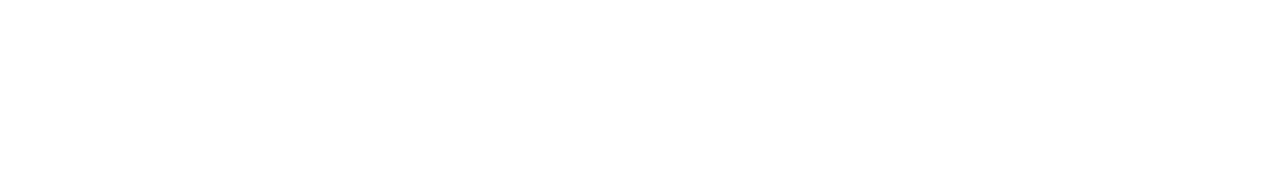
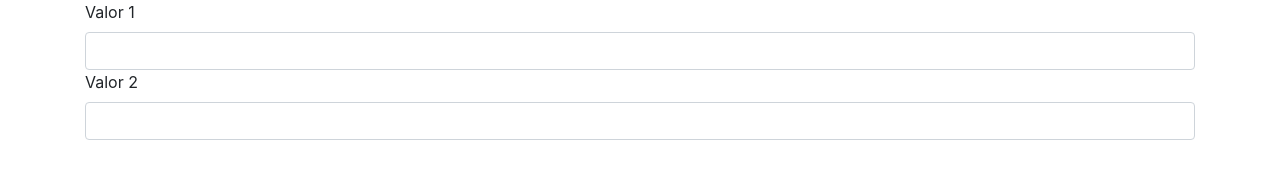
Before and after one commit to Alexandre023/app-1, a website: page www/index.html in a window 1280 px wide. Drawn offline with Linux system fonts and the light colour scheme.

Commit message:
Add campos de valores

```diff
--- a/www/index.html
+++ b/www/index.html
@@ -16,6 +16,24 @@
   <script></script>
 </head>
 <body>
+  <div class="container">
+    <div class="row">
+      <div class="col-sm">
+        <div class="form-gorup">
+          <label>Valor 1</label>
+          <input type="number" class="form-control">
+        </div>
+      </div>
+    </div>
+    <div class="row">
+      <div class="col-sm">
+        <div class="form-gorup">
+          <label>Valor 2</label>
+          <input type="number" class="form-control">
+        </div>
+      </div>
+    </div>
 
+  </div>
 </body>
 </html>
```
